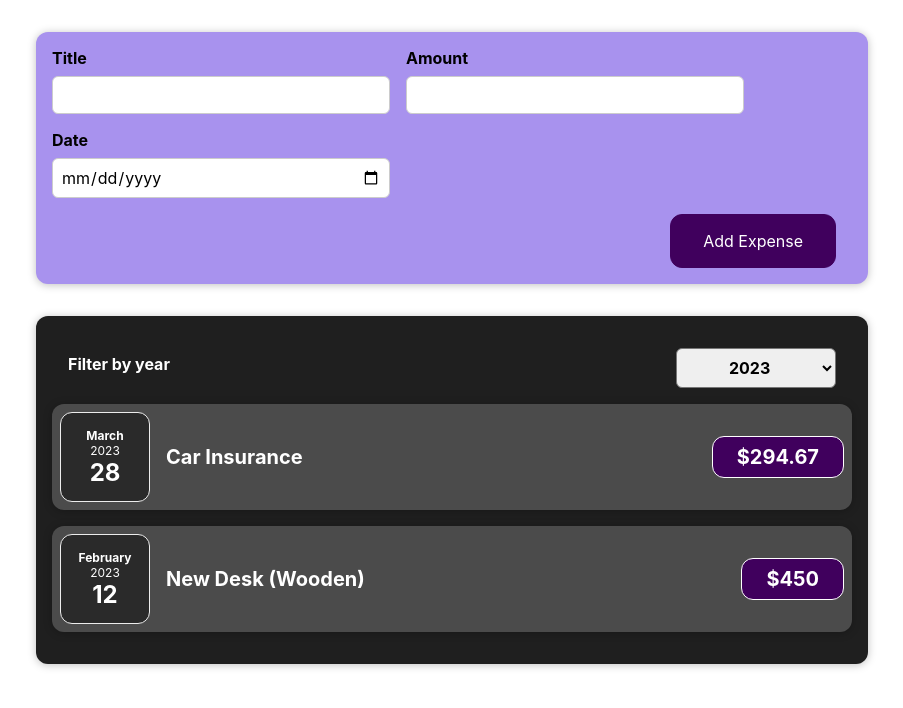
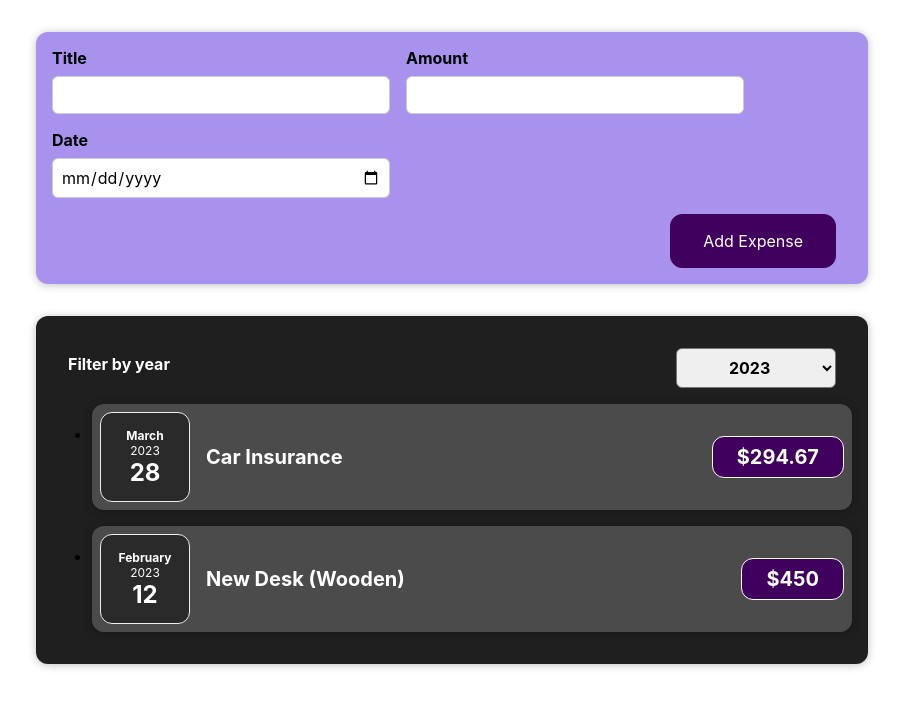
Before and after one commit to ArekeL/expense_tracker, a React (Create React App) app: page / in a window 1280 px wide. Shown: the top 708 px of the page, without its empty margins (188-1091 px from the left). Built offline with nearby package versions, Linux system fonts and the light colour scheme.

Commit message:
Destructuring the Expenses.js component and adding ExpensesList.js

```diff
--- a/src/components/Expenses/ExpenseItem.js
+++ b/src/components/Expenses/ExpenseItem.js
@@ -4,6 +4,7 @@ import "./ExpenseItem.css";
 
 const ExpenseItem = (props) => {
 	return (
+		<li>
 			<Card className='expense-item'>
 				<ExpenseDate date={props.date} />
 				<div className='expense-item__description'>
@@ -11,6 +12,7 @@ const ExpenseItem = (props) => {
 					<div className='expense-item__price'>${props.amount}</div>
 				</div>
 			</Card>
+		</li>
 	);
 };
 
--- a/src/components/Expenses/Expenses.js
+++ b/src/components/Expenses/Expenses.js
@@ -1,6 +1,6 @@
 import { useState } from "react";
 
-import ExpenseItem from "./ExpenseItem";
+import ExpensesList from "./ExpensesList";
 import Card from "../UI/Card";
 import ExpensesFilter from "./ExpensesFilter";
 
@@ -16,26 +16,13 @@ const Expenses = (props) => {
 		return expense.date.getFullYear().toString() === filteredYear;
 	});
 
-	let expesesContent = <p>No expenses found</p>;
-
-	if (filteredExpenses.length > 0) {
-		expesesContent = filteredExpenses.map((expenses) => (
-			<ExpenseItem
-				key={expenses.id}
-				amount={expenses.amount}
-				date={expenses.date}
-				title={expenses.title}
-			/>
-		));
-	}
-
 	return (
 		<Card className='expenses'>
 			<ExpensesFilter
 				selected={filteredYear}
 				onChangeFilter={handleFilterChnge}
 			/>
-			{expesesContent}
+			<ExpensesList expenses={filteredExpenses} />
 		</Card>
 	);
 };
--- /dev/null
+++ b/src/components/Expenses/ExpensesList.js
@@ -0,0 +1,24 @@
+import ExpenseItem from "./ExpenseItem";
+
+import "./ExpensesList.css";
+
+const ExpensesList = (props) => {
+	if (props.expenses.length === 0) {
+		return <h2 className='expenses-list_fallback'>No expenses found</h2>;
+	}
+
+	return (
+		<ul className='expanses-list'>
+			{props.expenses.map((expenses) => (
+				<ExpenseItem
+					key={expenses.id}
+					amount={expenses.amount}
+					date={expenses.date}
+					title={expenses.title}
+				/>
+			))}
+		</ul>
+	);
+};
+
+export default ExpensesList;
```
Also changed, not shown: src/components/Expenses/ExpensesList.css (added). Lines whose indentation alone changed are shown as unchanged.
